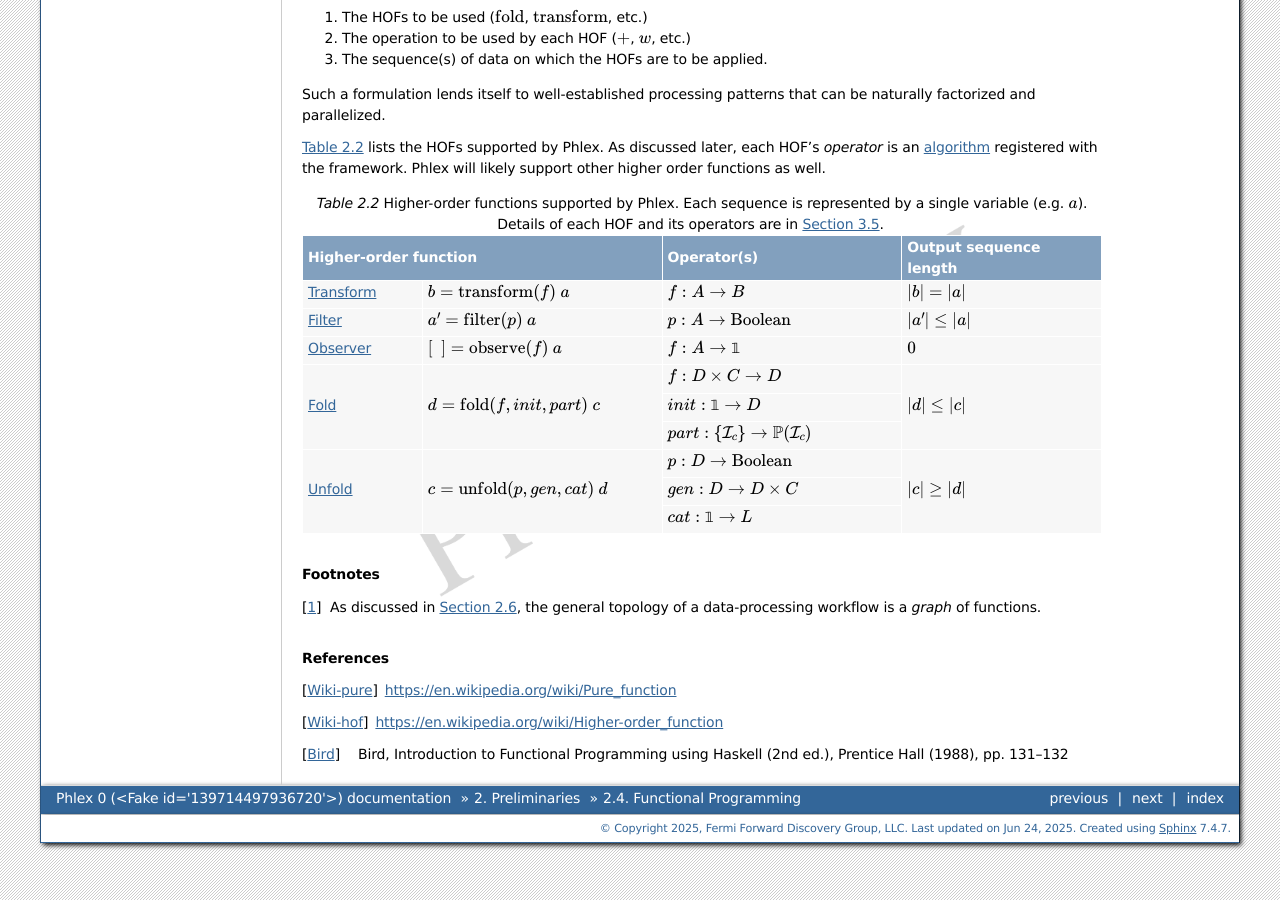
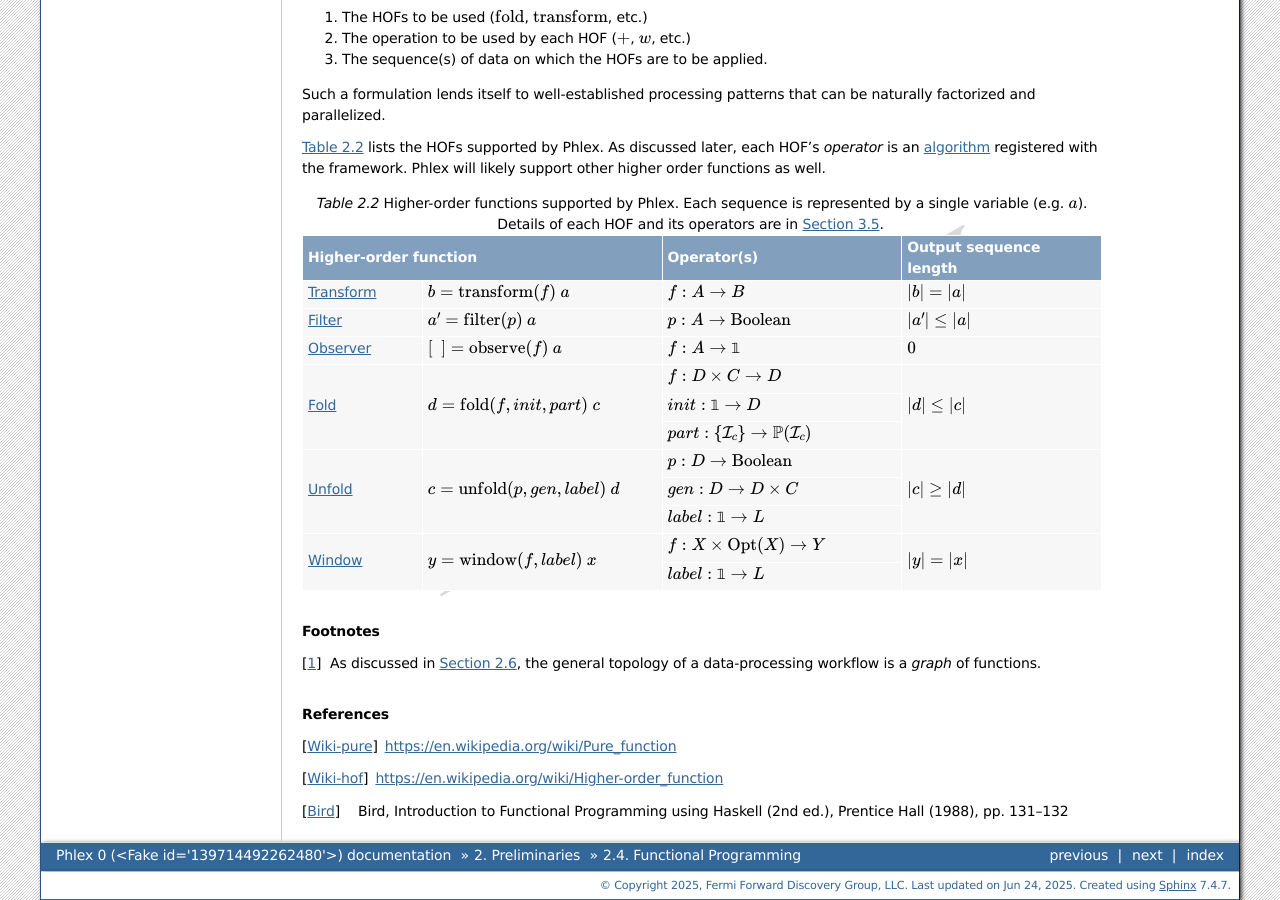
Before and after one commit to Framework-R-D/phlex-design, a Sphinx documentation site: the page built from doc/ch_preliminaries/functional_programming.rst, in a window 1280 px wide and 900 px high, scrolled down 1893 px. Built offline with Sphinx 7.4.7, drawn with Linux system fonts in a browser that asks for light colours; cross-references to code outside the pages are shown as plain code; some of the changed text lies outside the part shown.

Commit message:
Placeholder for window HOF

```diff
--- a/doc/ch_conceptual_design/supported_hofs.rst
+++ b/doc/ch_conceptual_design/supported_hofs.rst
@@ -20,4 +20,5 @@ Whether a variable name (e.g. :math:`a`) represents a sequence or an operation t
    hofs/observers
    hofs/partitioned_folds
    hofs/partitioned_unfolds
+   hofs/windows
    hofs/composite_chofs
--- a/doc/ch_preliminaries/functional_programming.rst
+++ b/doc/ch_preliminaries/functional_programming.rst
@@ -108,27 +108,31 @@ Phlex will likely support other higher order functions as well.
            Details of each HOF and its operators are in :numref:`ch_conceptual_design/supported_hofs:Supported Higher-Order functions`.
    :widths: 15 30 30 25
 
-   +--------------------------------------------------------------------------------------------------------------------------+-------------------------------------------------------------+------------------------+
-   | **Higher-order function**                                                                                                | Operator(s)                                                 | Output sequence length |
-   +===================================================================================+======================================+=============================================================+========================+
-   | :ref:`Transform <ch_conceptual_design/hofs/transforms:Transforms>`                | :math:`b = \transform{f}\ a`         | :math:`f: A \rightarrow B`                                  | :math:`|b| = |a|`      |
-   +-----------------------------------------------------------------------------------+--------------------------------------+-------------------------------------------------------------+------------------------+
-   | :ref:`Filter <ch_conceptual_design/hofs/filters:Filters and predicates>`          | :math:`a' = \filter{p}\ a`           | :math:`p: A \rightarrow \text{Boolean}`                     | :math:`|a'| \le |a|`   |
-   +-----------------------------------------------------------------------------------+--------------------------------------+-------------------------------------------------------------+------------------------+
-   | :ref:`Observer <ch_conceptual_design/hofs/observers:Observers>`                   | :math:`[\ \ ] = \observe{f}\ a`      | :math:`f: A \rightarrow \one`                               | :math:`0`              |
-   +-----------------------------------------------------------------------------------+--------------------------------------+-------------------------------------------------------------+------------------------+
-   | :ref:`Fold <ch_conceptual_design/hofs/partitioned_folds:Partitioned Folds>`       | :math:`d = \pfold{f}{init}{part}\ c` | :math:`f: D \times C \rightarrow D`                         | :math:`|d| \le |c|`    |
-   |                                                                                   |                                      +-------------------------------------------------------------+                        |
-   |                                                                                   |                                      | :math:`init: \one \rightarrow D`                            |                        |
-   |                                                                                   |                                      +-------------------------------------------------------------+                        |
-   |                                                                                   |                                      | :math:`part: \{\iset{c}\} \rightarrow \mathbb{P}(\iset{c})` |                        |
-   +-----------------------------------------------------------------------------------+--------------------------------------+-------------------------------------------------------------+------------------------+
-   | :ref:`Unfold <ch_conceptual_design/hofs/partitioned_unfolds:Partitioned Unfolds>` | :math:`c = \punfold{p}{gen}{cat}\ d` | :math:`p: D \rightarrow \mbox{Boolean}`                     | :math:`|c| \ge |d|`    |
-   |                                                                                   |                                      +-------------------------------------------------------------+                        |
-   |                                                                                   |                                      | :math:`gen: D \rightarrow D \times C`                       |                        |
-   |                                                                                   |                                      +-------------------------------------------------------------+                        |
-   |                                                                                   |                                      | :math:`cat: \one \rightarrow L`                             |                        |
-   +-----------------------------------------------------------------------------------+--------------------------------------+-------------------------------------------------------------+------------------------+
+   +----------------------------------------------------------------------------------------------------------------------------+-------------------------------------------------------------+------------------------+
+   | **Higher-order function**                                                                                                  | Operator(s)                                                 | Output sequence length |
+   +===================================================================================+========================================+=============================================================+========================+
+   | :ref:`Transform <ch_conceptual_design/hofs/transforms:Transforms>`                | :math:`b = \transform{f}\ a`           | :math:`f: A \rightarrow B`                                  | :math:`|b| = |a|`      |
+   +-----------------------------------------------------------------------------------+----------------------------------------+-------------------------------------------------------------+------------------------+
+   | :ref:`Filter <ch_conceptual_design/hofs/filters:Filters and predicates>`          | :math:`a' = \filter{p}\ a`             | :math:`p: A \rightarrow \text{Boolean}`                     | :math:`|a'| \le |a|`   |
+   +-----------------------------------------------------------------------------------+----------------------------------------+-------------------------------------------------------------+------------------------+
+   | :ref:`Observer <ch_conceptual_design/hofs/observers:Observers>`                   | :math:`[\ \ ] = \observe{f}\ a`        | :math:`f: A \rightarrow \one`                               | :math:`0`              |
+   +-----------------------------------------------------------------------------------+----------------------------------------+-------------------------------------------------------------+------------------------+
+   | :ref:`Fold <ch_conceptual_design/hofs/partitioned_folds:Partitioned Folds>`       | :math:`d = \pfold{f}{init}{part}\ c`   | :math:`f: D \times C \rightarrow D`                         | :math:`|d| \le |c|`    |
+   |                                                                                   |                                        +-------------------------------------------------------------+                        |
+   |                                                                                   |                                        | :math:`init: \one \rightarrow D`                            |                        |
+   |                                                                                   |                                        +-------------------------------------------------------------+                        |
+   |                                                                                   |                                        | :math:`part: \{\iset{c}\} \rightarrow \mathbb{P}(\iset{c})` |                        |
+   +-----------------------------------------------------------------------------------+----------------------------------------+-------------------------------------------------------------+------------------------+
+   | :ref:`Unfold <ch_conceptual_design/hofs/partitioned_unfolds:Partitioned Unfolds>` | :math:`c = \punfold{p}{gen}{label}\ d` | :math:`p: D \rightarrow \mbox{Boolean}`                     | :math:`|c| \ge |d|`    |
+   |                                                                                   |                                        +-------------------------------------------------------------+                        |
+   |                                                                                   |                                        | :math:`gen: D \rightarrow D \times C`                       |                        |
+   |                                                                                   |                                        +-------------------------------------------------------------+                        |
+   |                                                                                   |                                        | :math:`label: \one \rightarrow L`                           |                        |
+   +-----------------------------------------------------------------------------------+----------------------------------------+-------------------------------------------------------------+------------------------+
+   | :ref:`Window <ch_conceptual_design/hofs/windows:Windows>`                         | :math:`y = \window{f}{label}\ x`       | :math:`f: X \times \textrm{Opt}(X) \rightarrow Y`           | :math:`|y| = |x|`      |
+   |                                                                                   |                                        +-------------------------------------------------------------+                        |
+   |                                                                                   |                                        | :math:`label: \one \rightarrow L`                           |                        |
+   +-----------------------------------------------------------------------------------+----------------------------------------+-------------------------------------------------------------+------------------------+
 
 .. rubric:: Footnotes
 
--- a/doc/conf.py
+++ b/doc/conf.py
@@ -99,6 +99,7 @@ new_commands = r"""
 \newcommand\observe[1]{\text{observe}(#1)}
 \newcommand\unfold[2]{\text{unfold}(#1,\ #2)}
 \newcommand\punfold[3]{\text{unfold}(#1,\ #2,\ #3)}
+\newcommand\window[2]{\text{window}(#1,\ #2)}
 
 % The following is needed to ensure consistent footnote ordering
 % within each LaTeX-rendered chapter:
@@ -133,6 +134,7 @@ mathjax3_config = {
           "punfold": ['\\textrm{unfold}(#1, #2, #3)', 3],
           "fold": ['\\textrm{fold}(#1, #2)', 2],
           "pfold": ['\\textrm{fold}(#1, #2, #3)', 3],
+          "window": ['\\textrm{window}(#1, #2)', 2],
           "iset": ['\\mathcal{I}_{#1}', 1],
           "sequence": ['\\left[#1_i\\right]_{i \\in \\mathcal{I}}', 1],
           "isequence": ['\\left[#1_i\\right]_{i \\in \\mathcal{I}_{#2}}', 2],
```
Also changed, not shown: doc/ch_conceptual_design/hofs/windows.rst (added, +11 -0 lines).
